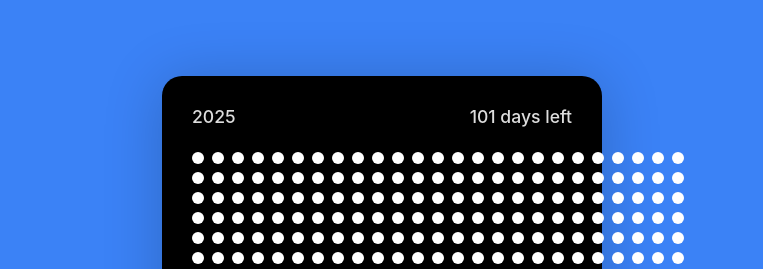
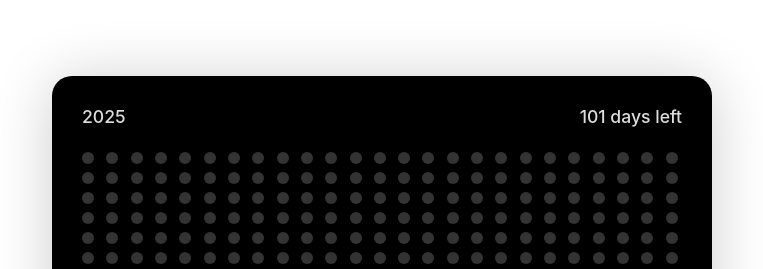
Before and after one commit to achsanit/web-left, a plain HTML site: page index.html in a window 1280 px wide. Shown: the part 125-394 px from the top of the page, without its empty margins (258-1021 px from the left). Drawn offline with Linux system fonts and the light colour scheme.

Commit message:
update style of css

```diff
--- a/style.css
+++ b/style.css
@@ -4,7 +4,7 @@ body {
     align-items: center;
     min-height: 100vh;
     margin: 0;
-    background-color: #3B82F6; /* Background similar to your image */
+    background-color: transparent; /* Background similar to your image */
     font-family: 'Inter', sans-serif; /* Or any clean sans-serif font */
 }
 
@@ -13,7 +13,7 @@ body {
     border-radius: 20px;
     padding: 30px;
     color: #FFF;
-    width: 380px; /* Adjust width as needed */
+    width: 600px; /* Adjust width as needed */
     box-shadow: 0 4px 60px rgba(0, 0, 0, 0.2);
 }
 
@@ -43,10 +43,10 @@ body {
     width: 12px; /* Size of the dot */
     height: 12px;
     border-radius: 50%;
-    background-color: #333; /* Default (unfilled) dot color */
+    background-color: #FFF; /* Default (unfilled) dot color */
     box-sizing: border-box; /* Include padding and border in the element's total width and height */
 }
 
 .dot.filled {
-    background-color: #FFF; /* Filled dot color */
+    background-color: #333; /* Filled dot color */
 }
```
